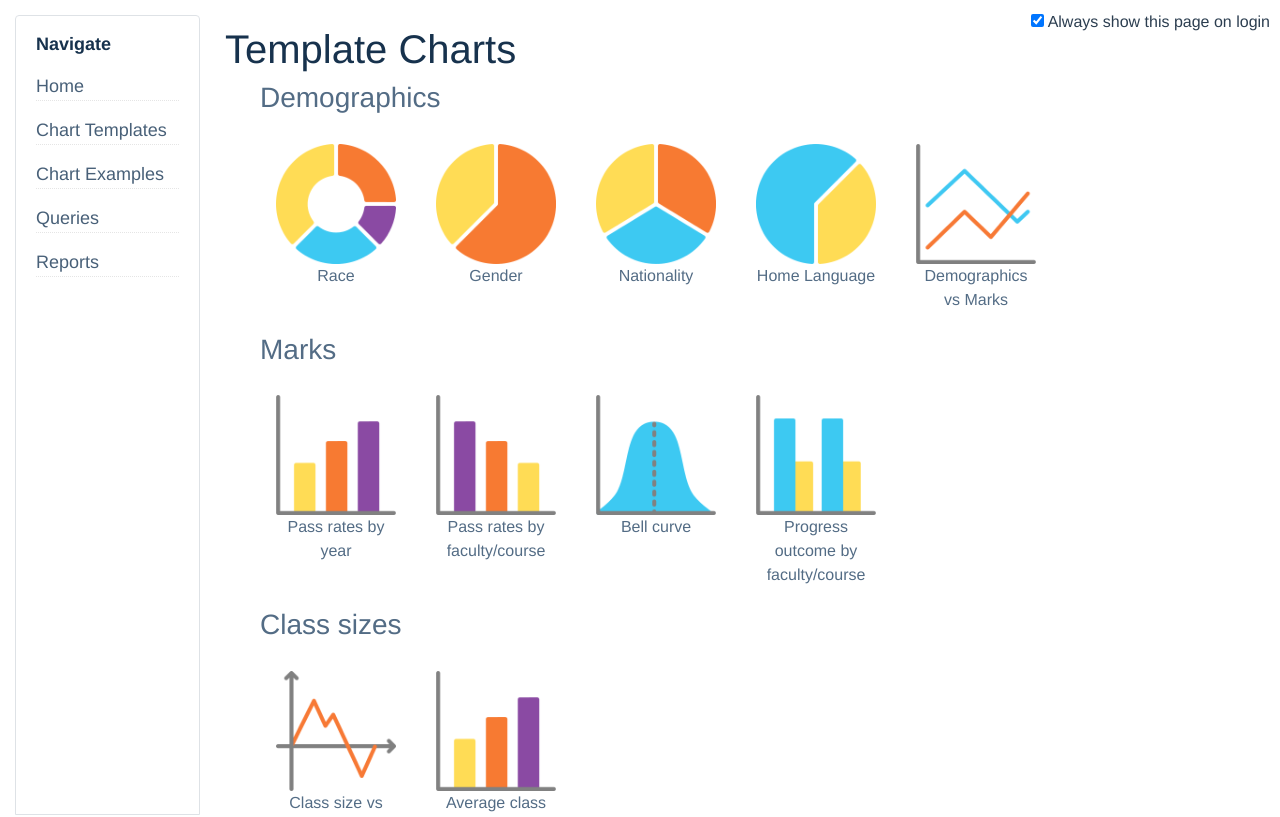
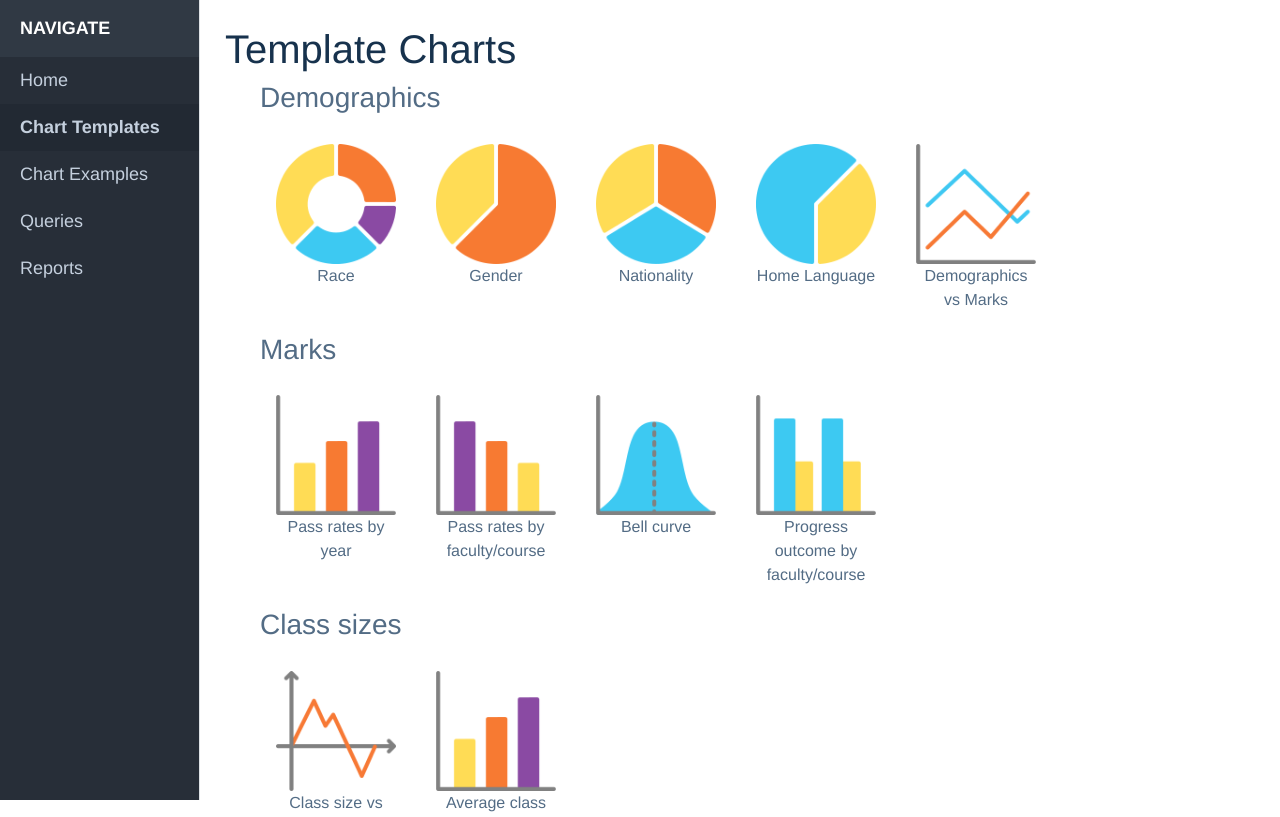
Before and after one commit to nishai/SDP-Dashboard-frontend, a Vue app: page /#/templates in a window 1280 px wide. Shown: the top 817 px of the page. Built offline with nearby package versions, Linux system fonts and the light colour scheme.

Commit message:
Sidebar was ugly

```diff
--- a/src/assets/css/dashboard.css
+++ b/src/assets/css/dashboard.css
@@ -15,8 +15,14 @@
   --heading-color: #17324d;
 
   --bg-color: #ffffff;
-  --bg-color-sidebar: #f5f6fa;
-  --bg-color-footer: #edeff2;
+  --bg-color-dark: #F8FAFC;
+  --bg-color-footer: #F8FAFC;
+
+  --text-color-sidebar-heading: #FFFFFF;
+  --text-color-sidebar: #C5D0DE;
+  --bg-color-sidebar-light: #303944;
+  --bg-color-sidebar: #272E38;
+  --bg-color-sidebar-dark: #222933;
 
   --optsbar-width: 300px;
   --sidebar-width: 200px;
--- a/src/components/sidebar/Sidebar.vue
+++ b/src/components/sidebar/Sidebar.vue
@@ -1,11 +1,10 @@
 <template>
   <transition name="fade">
-    <div class="sidebar border rounded-top">
-      <div class="sidebar_nav">
-        <div class="sidebar_nav_heading"> Navigate </div>
-        <div v-for="item in links" :key="item.path" class="sidebar_nav_group">
-          <b-link :to="{name: item.name, query: item.query}" class="sidebar_nav_link"> {{ item.name }} </b-link>
-          <hr class="sidebar_divider"/>
+    <div class="sidebar border-right">
+      <div class="sidebar_nav d-flex flex-column">
+        <div class="sidebar_nav_group sidebar_nav_heading"> Navigate </div>
+        <div  class="sidebar_nav_group d-flex flex-column" v-for="item in links" :key="item.path">
+          <router-link class="sidebar_nav_link" :to="{name: item.name, query: item.query}" > {{ item.name }} </router-link>
         </div>
       </div>
     </div>
@@ -29,48 +28,56 @@ export default {
 
 <style>
 .sidebar {
-  /* position */
   position: fixed;
   left: 0;
   top: 0;
-  /* size */
-  margin: 15px 0 0 15px;
-  width: calc(var(--sidebar-width) - 15px);
+  margin: 0;
+  width: calc(var(--sidebar-width));
   height: 100vh;
-  /* border */
-  border-color: var(--border-color-sidebar);
+  background-color: var(--bg-color-sidebar);
+  color: var(--text-color-sidebar);
 }
 
 .sidebar_nav {
   font-size: var(--font-size-sidebar);
-  color: var(--text-color);
-  display: block;
 }
 
 .sidebar_nav_heading {
-  color: var(--heading-color);
+  color: var(--text-color-sidebar-heading);
+  background-color: var(--bg-color-sidebar-light);
   font-weight: bold;
   padding: 15px 20px;
+  text-transform: uppercase;
 }
 
 .sidebar_nav_group {
-  padding: 0px 20px;
+  flex-grow: 1;
 }
 
 .sidebar_nav_link {
-  color: var(--link-color);
+  color: var(--text-color-sidebar);
   font-size: var(--font-size-sidebar);
   text-decoration: none;
+  padding: 10px 20px;
+  flex-grow: 1;
 }
 
 .sidebar_nav_link:hover {
-  color: var(--link-color);
+  color: var(--text-color-sidebar);
+  background-color: var(--bg-color-sidebar-dark);
   font-weight: bold;
   text-decoration: none;
 }
 
-.sidebar_divider {
-  margin: 0 0 16px 0;
-  border-style: dotted;
+/* automatically added by the router to any <router-link> */
+.router-link-active {}
+
+/* automatically added by the router to any <router-link> */
+.router-link-exact-active {
+  color: var(--text-color-sidebar);
+  background-color: var(--bg-color-sidebar-dark);
+  font-weight: bold;
+  text-decoration: none;
 }
+
 </style>
--- a/src/pages/ChartTemplates.vue
+++ b/src/pages/ChartTemplates.vue
@@ -2,7 +2,7 @@
   <div id="templates">
     <Heading heading_text="Template Charts"></Heading>
 
-    <div id="check">
+    <div id="check" class="d-none">
       <input type="checkbox" value="always_show" checked> Always show this page on login<br>
     </div>
 
```
